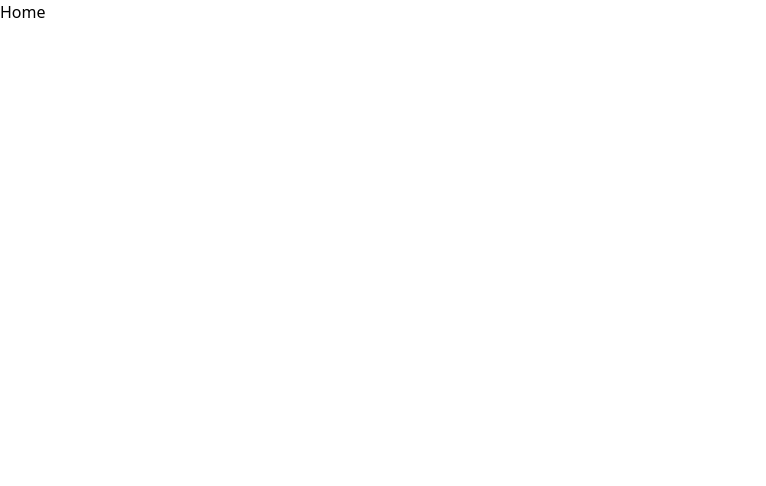
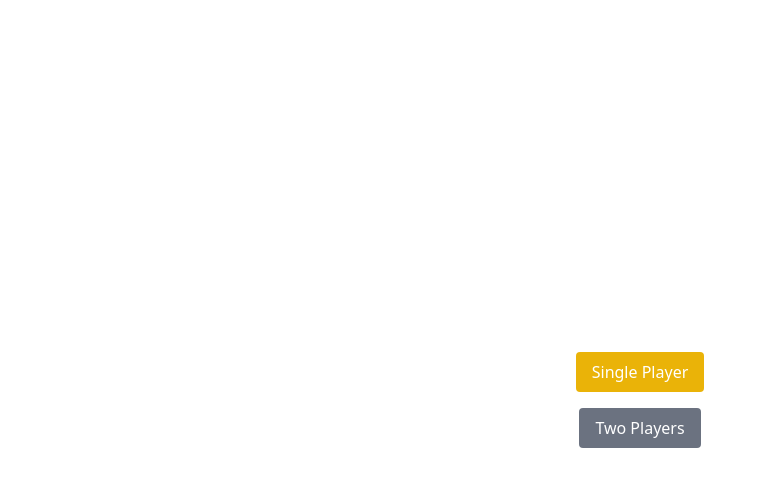
Before and after one commit to Rishabh-Kumar01/HangmanGame, a React (Vite) app: page / in a window 1280 px wide. Shown: the top 486 px of the page, without its empty margins (0-766 px from the left). Built offline with nearby package versions, Linux system fonts and the light colour scheme.

Commit message:
feat: Add Home component and update routing to use Home page

```diff
--- a/src/App.jsx
+++ b/src/App.jsx
@@ -2,12 +2,13 @@ import "./App.css";
 import { Routes, Route } from "react-router-dom";
 import StartGame from "./pages/StartGame/StartGame";
 import PlayGame from "./pages/PlayGame/PlayGame";
+import Home from "./pages/Home/Home";
 
 function App() {
   return (
     <>
       <Routes>
-        <Route path="/" element={<div>Home</div>} />
+        <Route path="/" element={<Home />} />
         <Route path="/start" element={<StartGame />} />
         <Route path="/game" element={<PlayGame />} />
       </Routes>
--- /dev/null
+++ b/src/pages/Home/Home.jsx
@@ -0,0 +1,24 @@
+import React from "react";
+import Button from "../../components/Button/Button";
+import { Link } from "react-router-dom";
+
+function Home() {
+  return (
+    <>
+      <div className="flex flex-col items-center justify-center h-screen">
+        <div>
+          <Link to="/game">
+            <Button text="Single Player" />
+          </Link>
+        </div>
+        <div className="mt-4">
+          <Link to="/start">
+            <Button text="Two Players" variant="secondary" />
+          </Link>
+        </div>
+      </div>
+    </>
+  );
+}
+
+export default Home;
```
